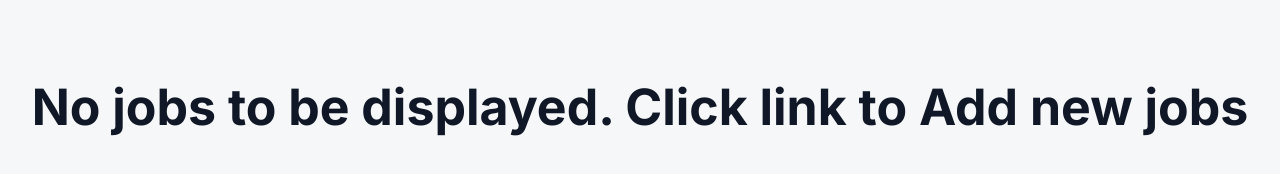
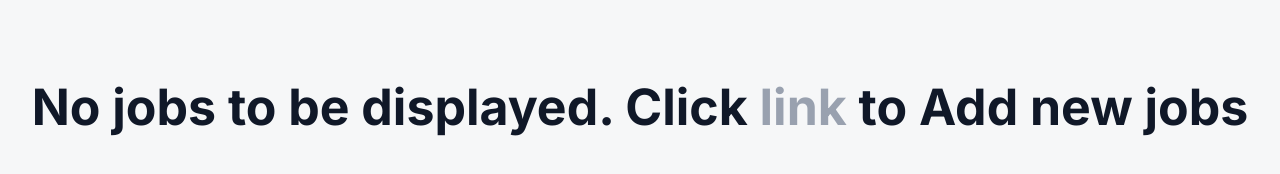
Before and after one commit to Bigbilly-github/job-application-tracker, a React (Vite) app: page /jobsdisplay in a window 1280 px wide. Shown: the part 970-1144 px from the top of the page. Built offline with nearby package versions, Linux system fonts and the light colour scheme.

Commit message:
adding interaction to the link enabling users to add new jobs if they haven't

```diff
--- a/src/components/display.jsx
+++ b/src/components/display.jsx
@@ -9,6 +9,14 @@ function Display ({jobs, deleteJob}){
     function ChangeValue (e){
         setValue(e.target.value);
     }
+
+    function scrollToSection (){
+        window.scrollTo ({
+          top: 0,
+          behavior:"smooth"
+        });
+      };
+
 
 
     function ShowJobs (value,jobs) {
@@ -110,7 +118,7 @@ function Display ({jobs, deleteJob}){
             </div>
             :
 
-                    <h1 className="text-[50px] font-bold text-gray-900 font-inter">No jobs to be displayed. Click link to Add new jobs</h1>
+                    <h1 className="text-[50px] font-bold text-gray-900 font-inter">No jobs to be displayed. Click <a href="" onClick={scrollToSection} className="text-gray-400 font-inter">link</a> to Add new jobs</h1>
                             }
 
 
```
